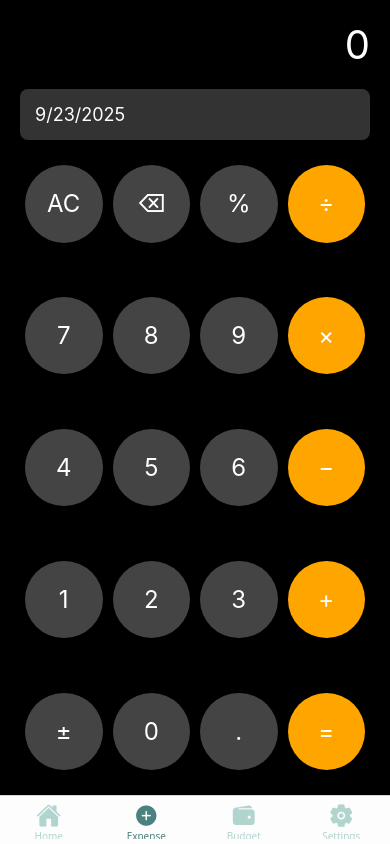
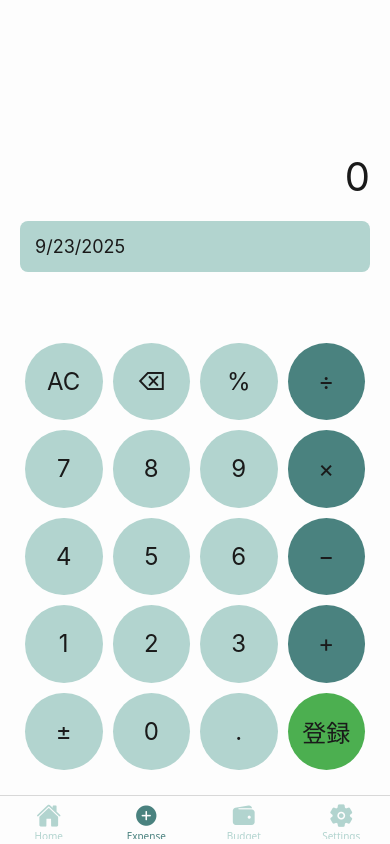
Before and after one commit to ouioui99/libremoney, a React Native app in the folder myapp/: screen /Expense in a window 390 px wide. Built offline with nearby package versions, Linux system fonts and the light colour scheme.

Commit message:
支出登録画面作成

```diff
--- a/myapp/src/screens/ExpenseScreen.tsx
+++ b/myapp/src/screens/ExpenseScreen.tsx
@@ -1,15 +1,10 @@
+// screens/ExpenseScreen.tsx
 import React, { useState } from "react";
-import {
-  View,
-  Text,
-  TouchableOpacity,
-  Modal,
-  Platform,
-  TouchableWithoutFeedback,
-} from "react-native";
-import DateTimePicker from "@react-native-community/datetimepicker";
+import { View, Text, TouchableOpacity } from "react-native";
 import SafeAreaLayout from "../components/SafeAreaLayout";
 import CalendarModal from "../components/CalenderModal";
+import { useTheme } from "../contexts/ThemeContext";
+import { colors } from "../theme/colors";
 
 const buttons = [
   ["AC", "⌫", "%", "÷"],
@@ -19,53 +14,67 @@ const buttons = [
   ["±", "0", ".", "="],
 ];
 
+const displayConfirmBtn = "登録";
+
 export default function ExpenseScreen() {
-  const [expression, setExpression] = useState(""); // 計算式
+  const [expression, setExpression] = useState("");
   const [date, setDate] = useState(new Date());
   const [showPicker, setShowPicker] = useState(false);
+  const [calculating, setCalculating] = useState(false);
+
+  const { theme } = useTheme();
+  const c = colors[theme];
 
   const handlePress = (val: string) => {
     if (val === "AC") {
       setExpression("");
-    } else if (val === "⌫") {
-      setExpression(expression.slice(0, -1));
-    } else if (val === "=") {
+      setCalculating(false);
+    } else if (val === "⌫") setExpression(expression.slice(0, -1));
+    else if (val === "=") {
       try {
-        // 演算子を JS 用に置換
+        if (/÷0/.test(expression)) {
+          throw new Error("0で割ることはできません");
+        }
         const replaced = expression
           .replace(/÷/g, "/")
           .replace(/×/g, "*")
           .replace(/−/g, "-");
-        const result = eval(replaced); // 簡易計算
-        setExpression(String(result));
+
+        const result = eval(replaced);
+        // 無限大になった場合もエラー扱い
+        if (!isFinite(result)) throw new Error("無効な計算");
+
+        setExpression(String(eval(replaced)));
+
+        setCalculating(false);
       } catch {
         setExpression("Error");
       }
-    } else if (val === "±") {
-      if (expression.startsWith("-")) {
-        setExpression(expression.slice(1));
-      } else {
-        setExpression("-" + expression);
-      }
-    } else {
+    } else if (val === "±")
+      setExpression(
+        expression.startsWith("-") ? expression.slice(1) : "-" + expression
+      );
+    else if (val === "÷" || val === "×" || val === "−" || val === "+") {
       setExpression(expression + val);
-    }
+      setCalculating(true);
+    } else setExpression(expression + val);
   };
 
-  const handelOnChange = (_event: any, selectedDate?: Date) => {
-    setShowPicker(false); // カレンダー閉じる
-    if (selectedDate) {
-      setDate(selectedDate);
-    }
+  const handleConfirm = () => {
+    // 確定押下時の処理（例: DB 登録など）
+    console.log("金額確定:", expression, "日付:", date.toLocaleDateString());
+    setCalculating(false);
+    setExpression(""); // 必要に応じてリセット
   };
 
   return (
-    <SafeAreaLayout>
-      <View style={{ flex: 1, padding: 20, backgroundColor: "black" }}>
-        {/* 金額表示 */}
+    <SafeAreaLayout style={{ backgroundColor: c.background }}>
+      <View style={{ flex: 1, padding: 20 }}>
+        {/* 上部：金額表示＋日付選択 */}
+        <View style={{ flex: 2, justifyContent: "flex-end" }}>
           <Text
             style={{
-            color: "white",
+              color: c.text,
               fontSize: 40,
               textAlign: "right",
               marginBottom: 20,
@@ -74,20 +83,20 @@ export default function ExpenseScreen() {
             {expression || "0"}
           </Text>
 
-        {/* 日付選択 */}
+          <View style={{ marginBottom: 50 }}>
             <TouchableOpacity
               style={{
-            backgroundColor: "#333",
+                backgroundColor: c.secondary,
                 padding: 15,
                 borderRadius: 8,
-            marginBottom: 20,
               }}
               onPress={() => setShowPicker(true)}
             >
-          <Text style={{ color: "white", fontSize: 18 }}>
+              <Text style={{ color: c.text, fontSize: 18 }}>
                 {date.toLocaleDateString()}
               </Text>
             </TouchableOpacity>
+          </View>
 
           <CalendarModal
             visible={showPicker}
@@ -95,15 +104,22 @@ export default function ExpenseScreen() {
             onClose={() => setShowPicker(false)}
             onChange={(selectedDate) => setDate(selectedDate)}
           />
+        </View>
 
-        {/* 電卓ボタン */}
-        <View style={{ flex: 1, justifyContent: "space-between" }}>
+        {/* 下部：電卓ボタン */}
+        <View style={{ flex: 3, justifyContent: "flex-end" }}>
           {buttons.map((row, rowIndex) => (
             <View
               key={rowIndex}
               style={{ flexDirection: "row", justifyContent: "space-between" }}
             >
-              {row.map((btn) => (
+              {row.map((btn) => {
+                const isLastEqualBtn = btn === "=";
+
+                const displayBtn =
+                  isLastEqualBtn && !calculating ? displayConfirmBtn : btn;
+
+                return (
                   <TouchableOpacity
                     key={btn}
                     style={{
@@ -111,17 +127,29 @@ export default function ExpenseScreen() {
                       margin: 5,
                       aspectRatio: 1,
                       borderRadius: 50,
-                    backgroundColor: ["÷", "×", "−", "+", "="].includes(btn)
-                      ? "orange"
-                      : "#444",
+                      backgroundColor:
+                        displayBtn === displayConfirmBtn
+                          ? c.operator
+                          : ["÷", "×", "−", "+", "="].includes(btn)
+                          ? c.accent // 演算子ボタン
+                          : c.secondary, // 数字ボタン
                       justifyContent: "center",
                       alignItems: "center",
                     }}
-                  onPress={() => handlePress(btn)}
+                    onPress={() => {
+                      if (displayBtn === displayConfirmBtn) {
+                        handleConfirm();
+                      } else {
+                        handlePress(displayBtn);
+                      }
+                    }}
                   >
-                  <Text style={{ color: "white", fontSize: 24 }}>{btn}</Text>
+                    <Text style={{ color: c.text, fontSize: 24 }}>
+                      {displayBtn}
+                    </Text>
                   </TouchableOpacity>
-              ))}
+                );
+              })}
             </View>
           ))}
         </View>
--- a/myapp/src/theme/colors.ts
+++ b/myapp/src/theme/colors.ts
@@ -6,7 +6,7 @@ export const colors = {
     accent: "#4a827f", // ボタンやリンクのアクセント
     secondary: "#b2d4cf", // カードやサブ背景
     card: "#E0F2F1", // カード背景
-    operator: "orange", // 電卓の演算子ボタン
+    operator: "#4CAF50", // 電卓の演算子ボタン
     number: "#444", // 電卓の数字ボタン
     border: "#B2DFDB", // ボタン枠やカード枠
     placeholder: "#A0A0A0", // 入力欄のプレースホルダー
@@ -21,7 +21,7 @@ export const colors = {
     accent: "#4a827f",
     secondary: "#273a3a",
     card: "#1C2C2B",
-    operator: "orange",
+    operator: "#66BB6A",
     number: "#444",
     border: "#264141",
     placeholder: "#888888",
```
Lines whose indentation alone changed are shown as unchanged.
